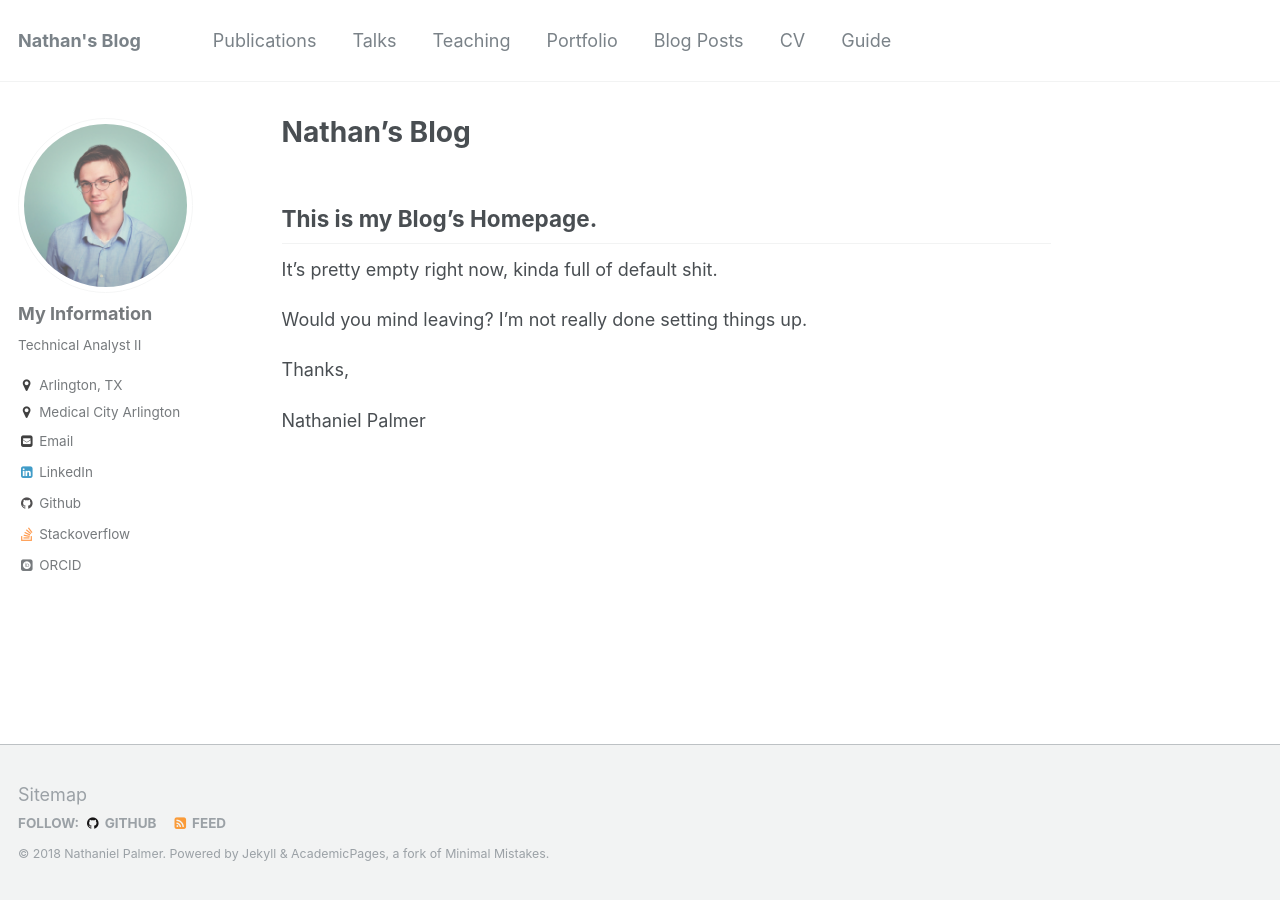
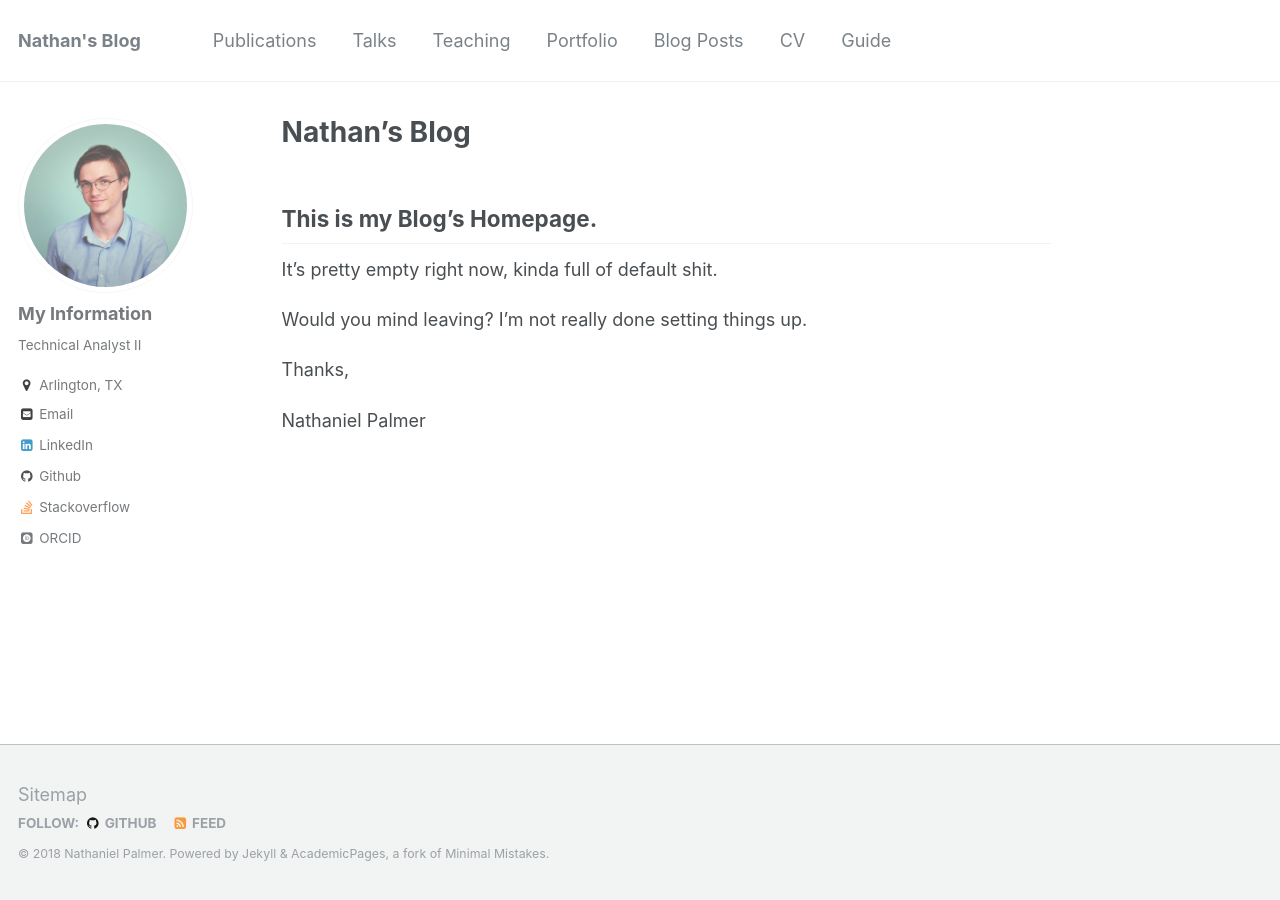
Before and after one commit to natpalmer1776/natpalmer1776.github.io, a Jekyll site: the page built from _pages/about.md, in a window 1280 px wide. Built offline with Jekyll 4.4.1, drawn with Linux system fonts in a browser that asks for light colours; some web fonts are replaced; part of the change alters nothing that is shown.

Commit message:
Edits to homepage

```diff
--- a/_config.yml
+++ b/_config.yml
@@ -16,7 +16,7 @@ baseurl                  : "" # the subpath of your site, e.g. "/blog"
 repository               : "natpalmer1776/natpalmer1776.github.io"
 teaser                   :  # filename of teaser fallback teaser image placed in /images/, .e.g. "500x300.png"
 breadcrumbs              : false # true, false (default)
-words_per_minute         : 160
+words_per_minute         : 90
 future                   : true
 read_more                : "disabled" # if enabled, adds "Read more" links to excerpts
 comments:
@@ -82,9 +82,7 @@ author:
   name             : "My Information"
   avatar           : "profile.png"
   bio              : "Technical Analyst II"
-  employer         : "Medical City Arlington"
   location         : "Arlington, TX"
-  googlescholar    : #"http://yourfullgooglescholarurl.com"
   email            : "natpalmer1776@gmail.com"
   uri              :
   bitbucket        :
@@ -98,14 +96,14 @@ author:
   keybase          :
   instagram        :
   lastfm           :
-  linkedin         : "https://www.linkedin.com/in/natpalmer1776/"
+  linkedin         : "natpalmer1776/"
   orcid            : "https://orcid.org/0000-0003-4060-0484"
   pinterest        :
   soundcloud       :
-  stackoverflow    : "https://stackoverflow.com/users/10172375/natpalmer1776"
+  stackoverflow    : "10172375/natpalmer1776"
   steam            :
   tumblr           :
-  twitter          : #"replacethistwitterhandle"
+  twitter          :
   vine             :
   weibo            :
   xing             :
```
